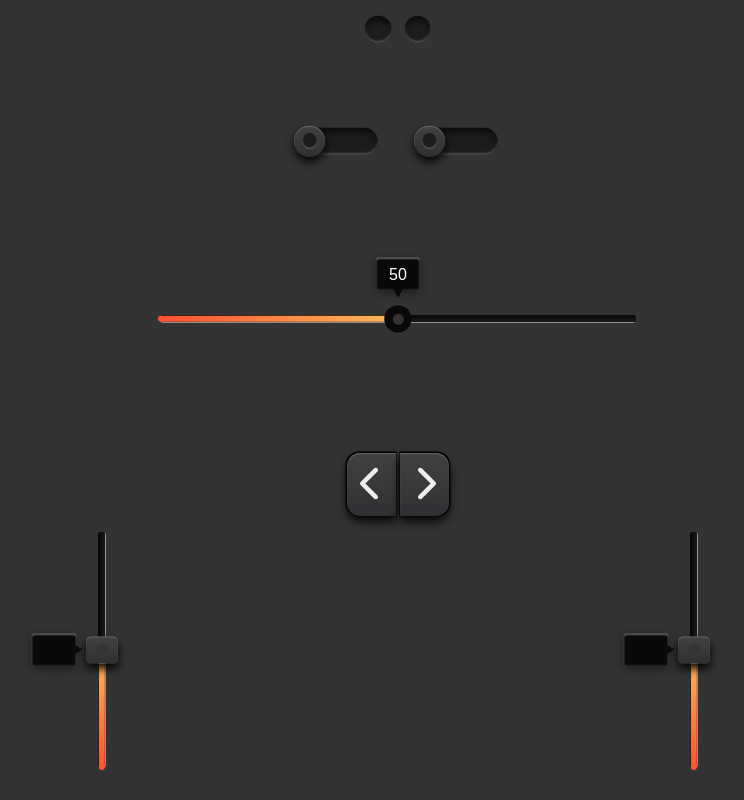
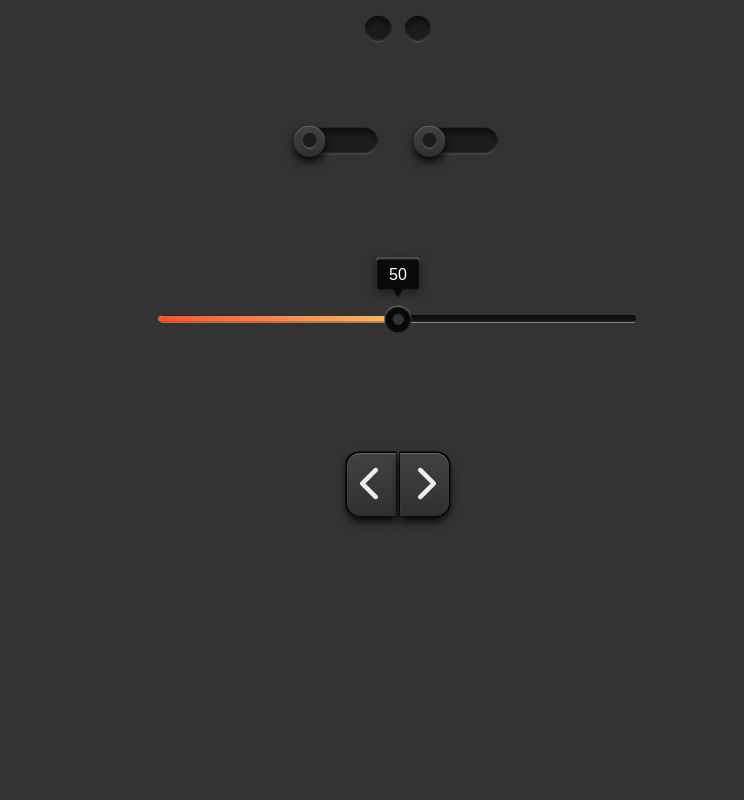
Before and after one commit to SimonVue/UI-Kit, a plain HTML site: page index.html in a window 1280 px wide. Shown: the part 1111-1911 px from the top of the page, without its empty margins (242-986 px from the left). After the commit the page ends 1707 px from the top, so only its background shows below. Drawn offline with Linux system fonts and the light colour scheme.

Commit message:
fix index.html

```diff
--- a/index.html
+++ b/index.html
@@ -120,23 +120,23 @@
     </div>
   </section>
 
-  <section>
-    <div class="range-slider range-slider-vertical">
-      <input type="range" min="0" max="100" value="50" class="slider">
-      <div class="slider-thumb">
-        <div class="tooltip"></div>
-      </div>
-      <div class="progress"></div>
-    </div>
+<!--  <section>-->
+<!--    <div class="range-slider range-slider-vertical">-->
+<!--      <input type="range" min="0" max="100" value="50" class="slider">-->
+<!--      <div class="slider-thumb">-->
+<!--        <div class="tooltip"></div>-->
+<!--      </div>-->
+<!--      <div class="progress"></div>-->
+<!--    </div>-->
 
-    <div class="range-slider range-slider-vertical">
-      <input type="range" min="0" max="100" value="50" class="slider">
-      <div class="slider-thumb">
-        <div class="tooltip"></div>
-      </div>
-      <div class="progress"></div>
-    </div>
-  </section>
+<!--    <div class="range-slider range-slider-vertical">-->
+<!--      <input type="range" min="0" max="100" value="50" class="slider">-->
+<!--      <div class="slider-thumb">-->
+<!--        <div class="tooltip"></div>-->
+<!--      </div>-->
+<!--      <div class="progress"></div>-->
+<!--    </div>-->
+<!--  </section>-->
 
 
   <script src="script.js"></script>
--- a/script.js
+++ b/script.js
@@ -104,6 +104,8 @@ for (let i = 0; i < container.length; i++) {
   const progress = document.querySelector(".progress");
 
   function customSlider() {
+
+
     //Get the percentage
     const maxVal = slider.getAttribute("max");
     const val = (slider.value / maxVal) * 100 + "%";
--- a/style.css
+++ b/style.css
@@ -317,7 +317,7 @@ a {
 .toggle::after {
     background: linear-gradient(0deg, #303034 0%, #424141 100%);
     box-shadow: inset 0 1px 1px #696969, 0 5px 10px #040404;
-    font-family: 'FontAwesome';
+    font-family: FontAwesome, serif;
     content: "\f111";
     font-weight: normal;
     width: 2.3em;
@@ -342,7 +342,6 @@ a {
 }
 
 .toggle-shine:checked:after {
-
     color: var(--primary-color);
     text-shadow: 0 0 10px var(--glow-color);
 }
@@ -362,7 +361,7 @@ a {
     outline: none;
     border-radius: 3px;
     background: #1f1f1f;
-    box-shadow: inset 1px -1px #909090, inset 3px 3px 6px #000;
+    box-shadow: inset 1px -1px 1px #909090, inset 3px 3px 6px #000;
 }
 
 .range-slider .slider::-webkit-slider-thumb {
@@ -384,7 +383,7 @@ a {
     left: 50%;
     transform: translate(-50%, -50%);
     z-index: 2;
-    box-shadow: inset 0 1px 2px #090909;
+    box-shadow: inset 0 1px 2px #909090;
 }
 
 .range-slider .slider-thumb::before {
@@ -430,7 +429,7 @@ a {
     border-top: 10px solid #090909;
     bottom: -0.5em;
     left: 50%;
-    transform: translate(-50%);
+    transform: translateX(-50%);
 }
 
 .range-slider .progress {
```
